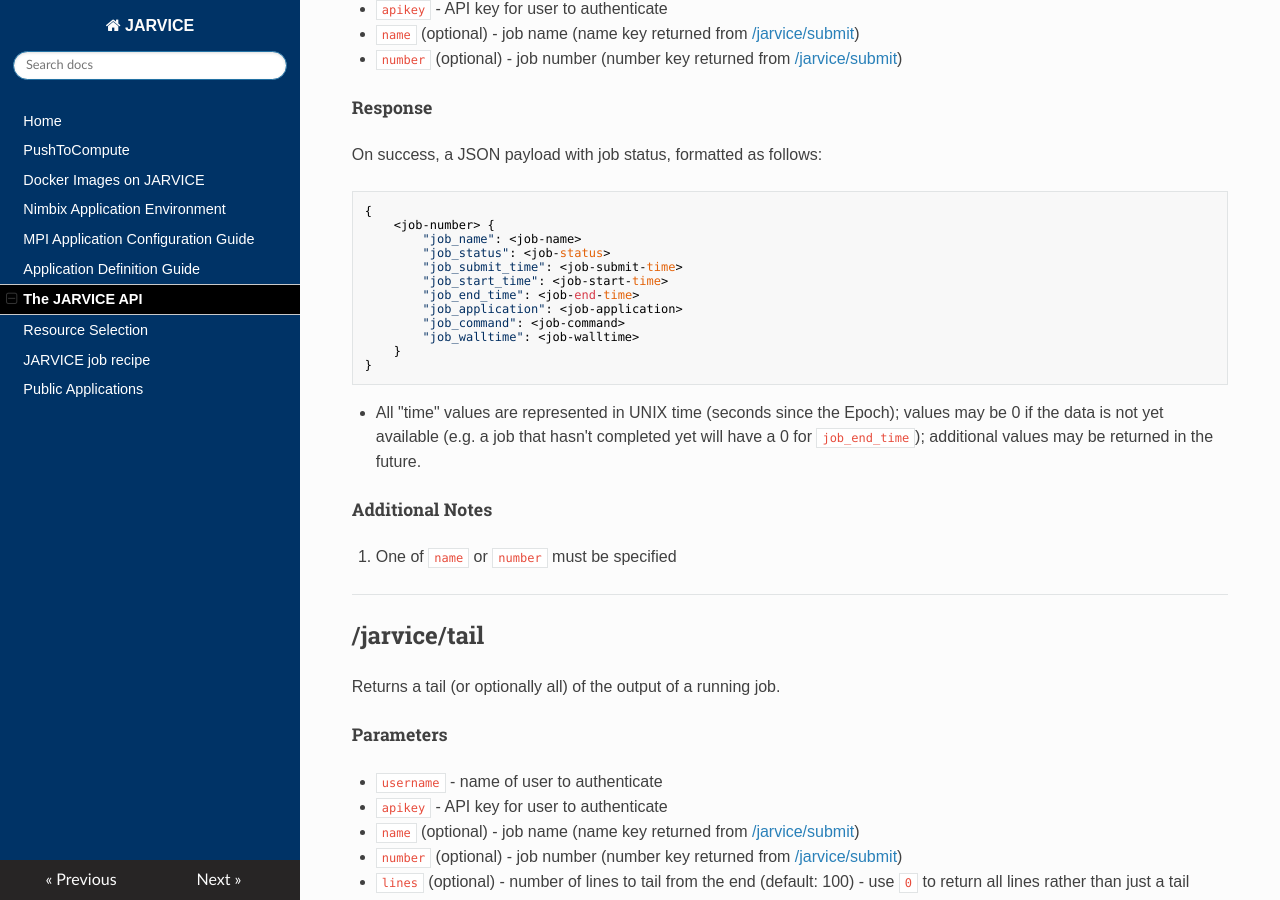
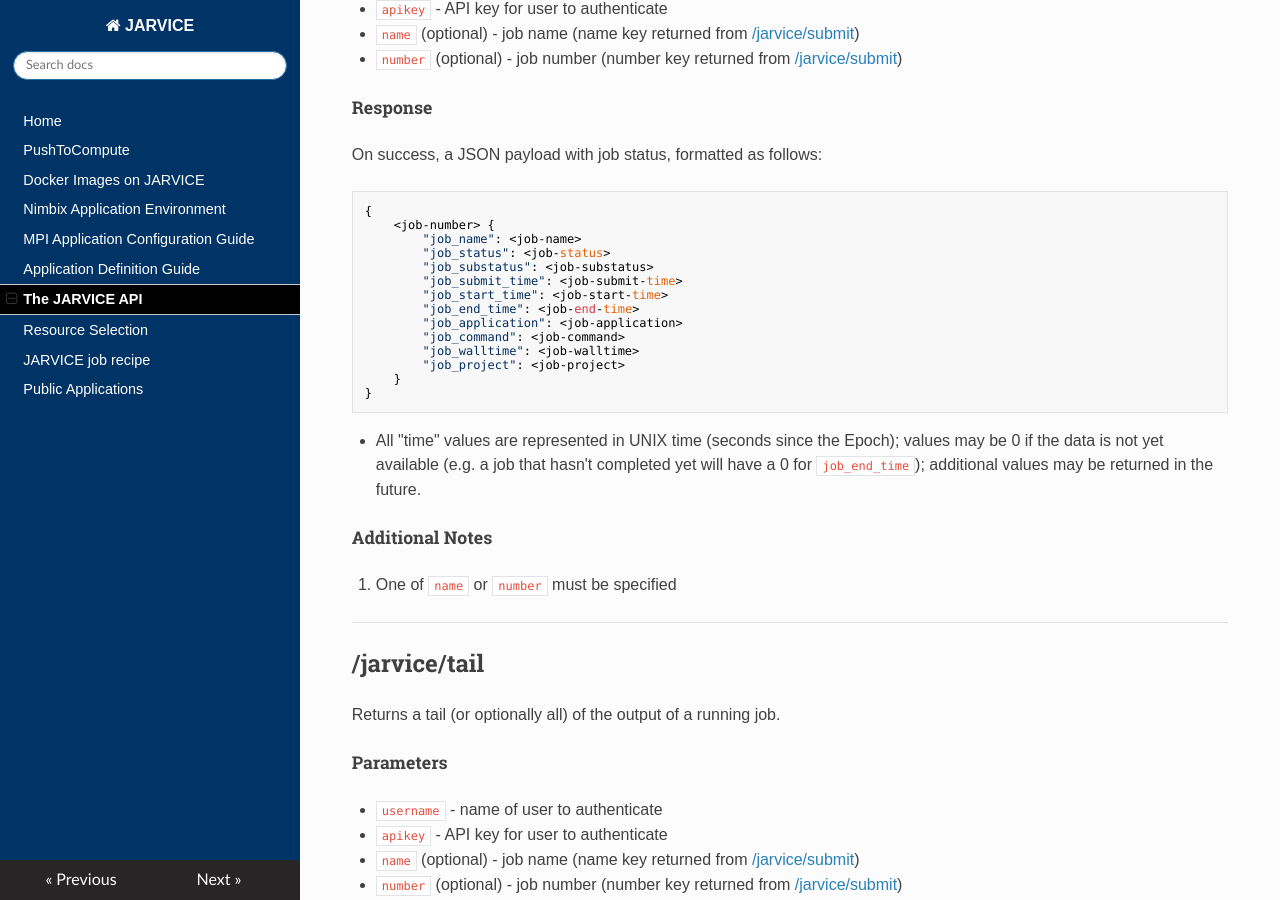
Before and after one commit to nimbix/jardoc, an MkDocs documentation site: the page built from docs/api.md, in a window 1280 px wide and 900 px high, scrolled down 11868 px. Built offline with MkDocs 1.6.1, drawn with Linux system fonts in a browser that asks for light colours; nearby versions of some CDN libraries; old or Windows-style settings are respelled for this version of MkDocs.

Commit message:
update /jarvice/status (#12)
Signed-off-by: Kenneth Hill <ken.hill@nimbix.net>

Signed-off-by: Kenneth Hill <ken.hill@nimbix.net>

````diff
--- a/docs/api.md
+++ b/docs/api.md
@@ -534,12 +534,14 @@
     <job-number> {
         "job_name": <job-name>
         "job_status": <job-status>
+        "job_substatus": <job-substatus>
         "job_submit_time": <job-submit-time>
         "job_start_time": <job-start-time>
         "job_end_time": <job-end-time>
         "job_application": <job-application>
         "job_command": <job-command>
         "job_walltime": <job-walltime>
+        "job_project": <job-project>
     }
 }
 ```
````
